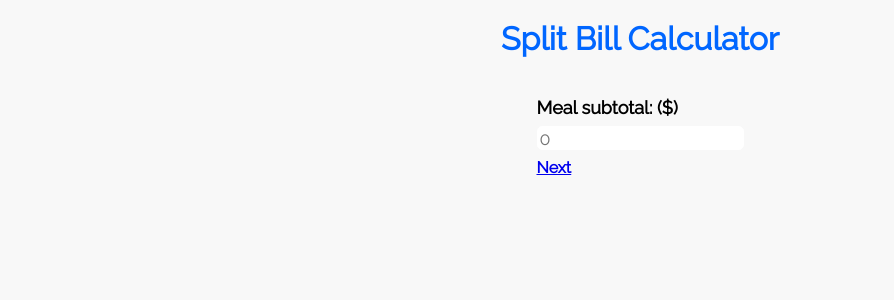
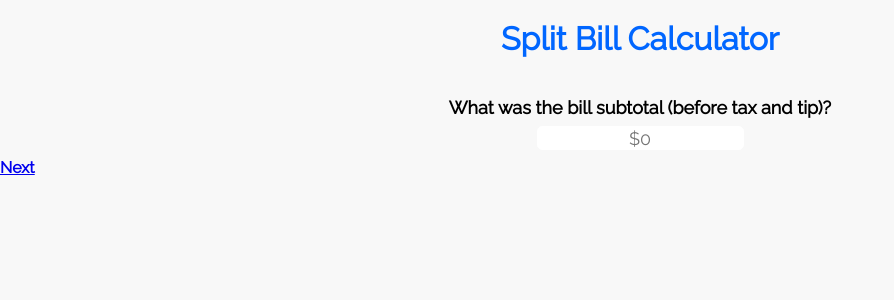
Before and after one commit to jvelis94/tip-calculator, a React (Create React App) app: page / in a window 1280 px wide. Shown: the top 300 px of the page, without its empty margins (0-894 px from the left). Built offline with nearby package versions, Linux system fonts and the light colour scheme.

Commit message:
re-arranged back and next links and changed text for input

```diff
--- a/src/Components/Details.js
+++ b/src/Components/Details.js
@@ -10,9 +10,11 @@ import {
 function MealSub(props) {
     return (
         <form>
-            <label htmlFor='meal_subtotal'>Meal subtotal: ($)</label><br></br>
-            <input name='meal_subtotal' placeholder={props.meal_subtotal} onChange={props.handleInputChange}></input><br></br>
+            <label htmlFor='meal_subtotal'>What was the bill subtotal (before tax and tip)?</label><br></br>
+            <input name='meal_subtotal' placeholder={`$${props.meal_subtotal}`} onChange={`$${props.handleInputChange}`}></input><br></br>
+            <div className='links'>
                 <Link to='/shared_items'>Next</Link>
+            </div>
         </form>
         )
 }
@@ -20,10 +22,12 @@ function MealSub(props) {
 function SharedItems(props) {
     return (
         <form>
-            <label htmlFor='shared_items'>Shared items: ($)</label><br></br>
-            <input name='shared_items' placeholder={props.shared_items} onChange={props.handleInputChange}></input><br></br>
+            <label htmlFor='shared_items'>If you shared any items, what was total of all those items?</label><br></br>
+            <input name='shared_items' placeholder={`$${props.shared_items}`} onChange={`$${props.handleInputChange}`}></input><br></br>
+            <div className='links'>
                 <Link to='/'>Back</Link>
                 <Link to='/tax'>Next</Link>
+            </div>
         </form>
     )
 }
@@ -33,8 +37,10 @@ function Tax(props) {
         <form>
             <label htmlFor='tax'>Tax: (%)</label><br></br>
             <input name='tax' placeholder={props.tax} onChange={props.handleInputChange}></input><br></br>
+            <div className='links'>
                 <Link to='/shared_items'>Back</Link>
                 <Link to='/tip'>Next</Link>
+            </div>
         </form>
     )
 }
@@ -42,10 +48,12 @@ function Tax(props) {
 function Tip(props) {
     return (
         <form>
-            <label htmlFor='tip'>Tip: (%)</label><br></br>
-            <input name='tip' placeholder={props.tip} onChange={props.handleInputChange}></input><br></br>
+            <label htmlFor='tip'>How much are you tipping your server?</label><br></br>
+            <input name='tip' placeholder={`%${props.tip}`} onChange={`%${props.handleInputChange}`}></input><br></br>
+            <div className='links'>
                 <Link to='/tax'>Back</Link>
                 <Link to='/grand_total'>Next</Link>
+            </div>
         </form>
     )
 }
@@ -54,10 +62,13 @@ function GrandTotal(props) {
     let grand_total = parseFloat(props.meal_subtotal) + ((parseFloat(props.meal_subtotal)) * (parseFloat(props.tax)/100)) + ((parseFloat(props.meal_subtotal)) * (parseFloat(props.tip)/100));
     return (
         <form>
-            <label htmlFor='total'>Grand total: ($)</label><br></br>
-            <input name='total' value={grand_total.toFixed(2)} readOnly></input><br></br>
+            <label htmlFor='total'>The table's grand total is:</label><br></br>
+            <input name='total' value={`$${grand_total.toFixed(2)}`} readOnly></input><br></br>
+            Now lets add some people now<br/>
+            <div className='links'>
                 <Link to='/tip'>Back</Link>
                 <Link to='/person/1'>Add People</Link>
+            </div>
         </form>
     )
 }
@@ -122,7 +133,6 @@ class Details extends React.Component {
             <BrowserRouter>
                 <div className='details'>
                     <div className='order-total'>
-
                     <Route exact path='/' render={() => {
                         return (
                             <MealSub
--- a/src/index.css
+++ b/src/index.css
@@ -29,9 +29,9 @@ header {
 }
 
 .order-total form {
-  display: inline-block;
-  margin: 0 auto;
-  text-align: left;
+  /* display: inline-block;
+  margin: 0 auto; */
+  text-align: center;
   font-weight: bold;
 }
 
@@ -47,6 +47,7 @@ header {
   background-color: #ffffff;
   border-radius: 5px;
   border: 0.5px solid #ffffff;
+  text-align: center;
 }
 
 .person {
@@ -144,6 +145,10 @@ button {
   width: 25px;
 }
 
+.links {
+  display: flex;
+  justify-content: space-between;
+}
 
 
 
```
Lines whose indentation alone changed are shown as unchanged.
